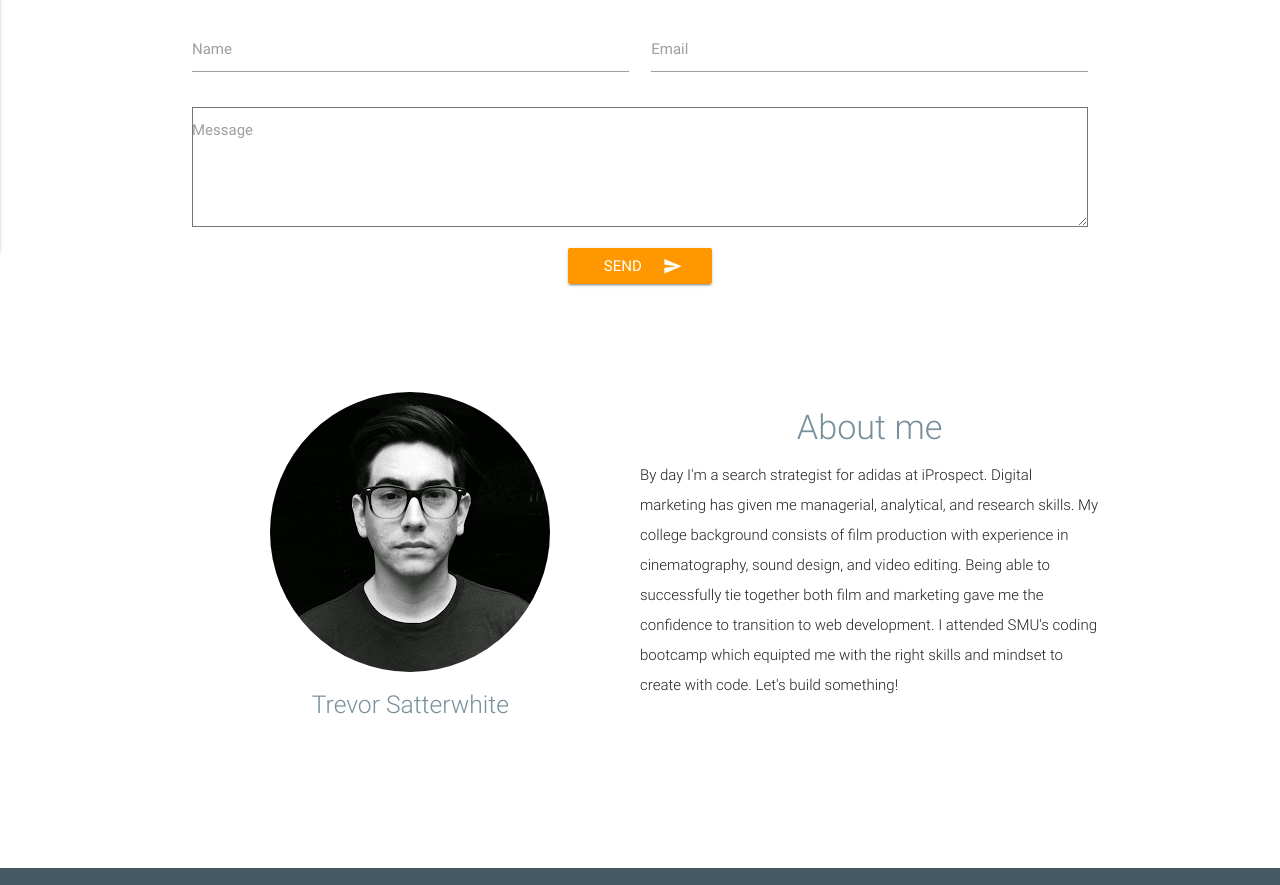
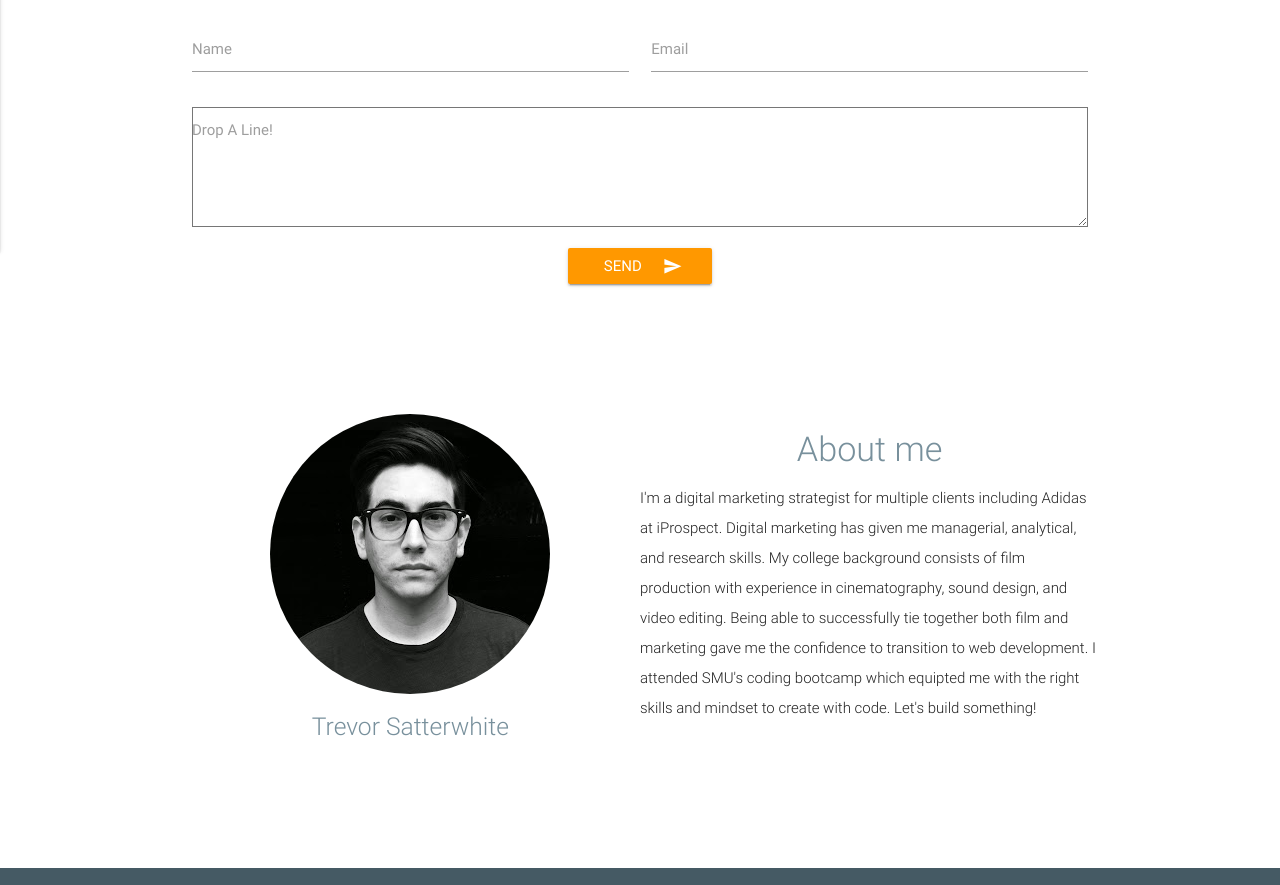
Before and after one commit to trevorsatt/Trevor-Satterwhite, a plain HTML site: page contact.html in a window 1280 px wide. Shown: the part 609-1494 px from the top of the page. Drawn offline with nearby package versions, Linux system fonts and the light colour scheme.

Commit message:
updated some stuff

```diff
--- a/contact.html
+++ b/contact.html
@@ -88,7 +88,7 @@
                             <input type="email" name="_replyto">
                         </div>
                         <div class="input-field col s12">
-                            <label for="message">Message</label>
+                            <label for="message">Drop A Line!</label>
                             <textarea name="message"></textarea>
                         </div>
                         <div class="input-field col s12">
@@ -104,6 +104,7 @@
     <br>
     <br>
     <br>
+    <br>
 
 <!-- Bio - large only -->
     <div class="container">
@@ -115,13 +116,12 @@
                     <h5 class="blue-grey-text text-lighten-1 hide-on-med-and-down light">Trevor Satterwhite</h5></div>
                 <div class="col s6 center hide-on-med-and-down">
                     <h4 class="blue-grey-text text-lighten-1 hide-on-med-and-down light">About me</h4></div>
-                    <p class="left-align light hide-on-med-and-down">By day I'm a search strategist for adidas at iProspect. Digital marketing has given me managerial, analytical, and research skills. My college background consists of film production with experience in cinematography, sound design, and video editing. Being able to successfully tie together both film and marketing gave me the confidence to transition to web development. I attended SMU's coding bootcamp which equipted me with the right skills and mindset to create with code. Let's build something!</p>
+                    <p class="left-align light hide-on-med-and-down">I'm a digital marketing strategist for multiple clients including Adidas at iProspect. Digital marketing has given me managerial, analytical, and research skills. My college background consists of film production with experience in cinematography, sound design, and video editing. Being able to successfully tie together both film and marketing gave me the confidence to transition to web development. I attended SMU's coding bootcamp which equipted me with the right skills and mindset to create with code. Let's build something!</p>
                 </div>
             </div>
         </div>
     </div>
     </div>
-
 
 <!-- BIO - show-on-med-and-down hide-on-large-only -->
     <div class="container">
@@ -130,14 +130,14 @@
                 <div class="col s12 center show-on-med-and-down hide-on-large-only">
                     <a href="index.html"><img class="circle" src="img/me.jpg"></a>
                     <h5 class="blue-grey-text text-lighten-1 show-on-med-and-down light">Trevor Satterwhite</h5></div>
-                    <p class="center-align light hide-on-large-only">By day I'm a search strategist for adidas at iProspect. Digital marketing has given me managerial, analytical, and research skills. My college background consists of film production with experience in cinematography, sound design, and video editing. Being able to successfully tie together both film and marketing gave me the confidence to transition to web development. I attended SMU's coding bootcamp which equipted me with the right skills and mindset to create with code. Let's build something!</p>
+                    <p class="center-align light hide-on-large-only">I'm a digital marketing strategist for multiple clients including Adidas at iProspect. Digital marketing has given me managerial, analytical, and research skills. My college background consists of film production with experience in cinematography, sound design, and video editing. Being able to successfully tie together both film and marketing gave me the confidence to transition to web development. I attended SMU's coding bootcamp which equipted me with the right skills and mindset to create with code. Let's build something!</p>
                 </div>
             </div>
         </div>
     </div>
     </div>
 <br>
-<br>
+
     <footer class="page-footer #455a64 blue-grey darken-2">
         <div class="container">
             <div class="row">
```
